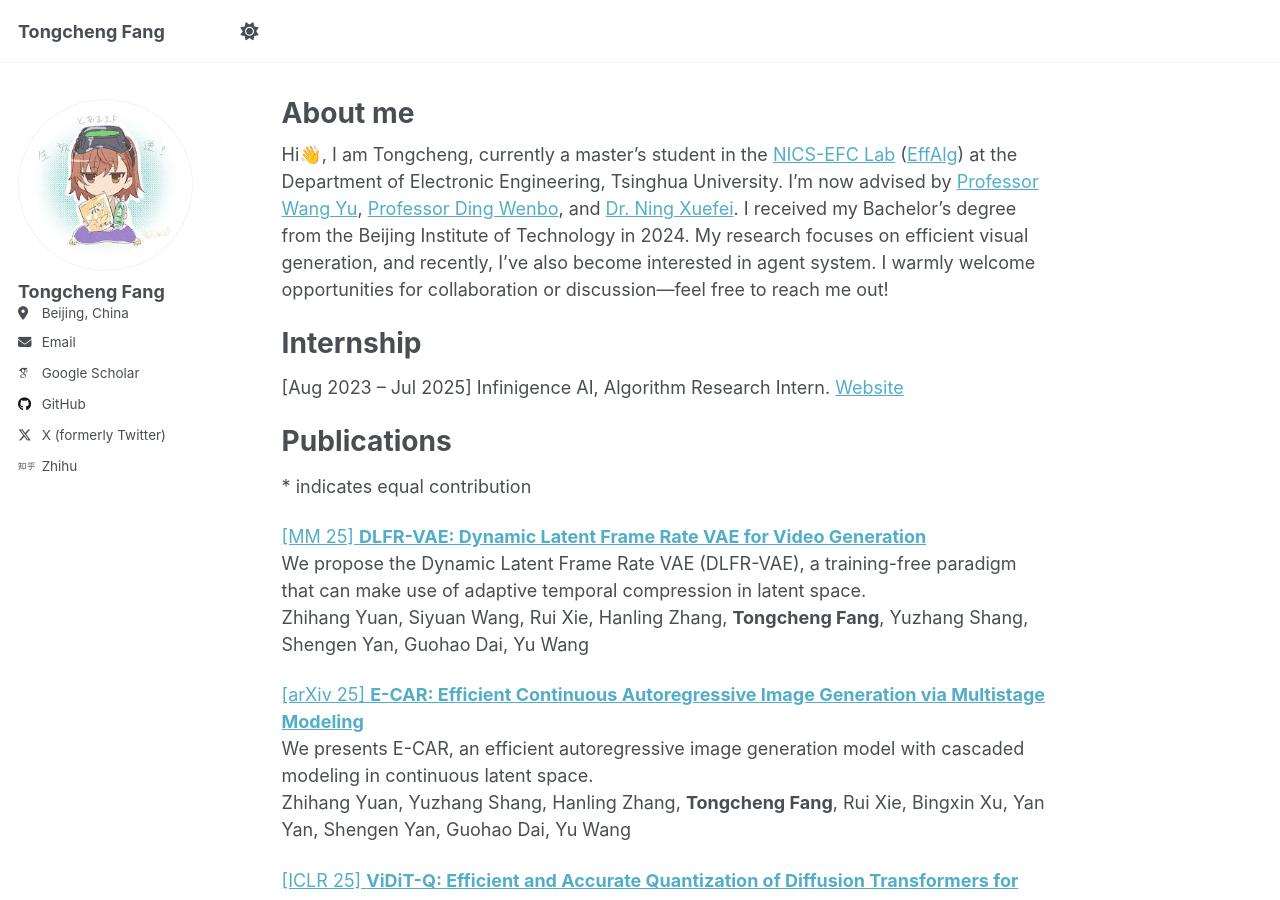
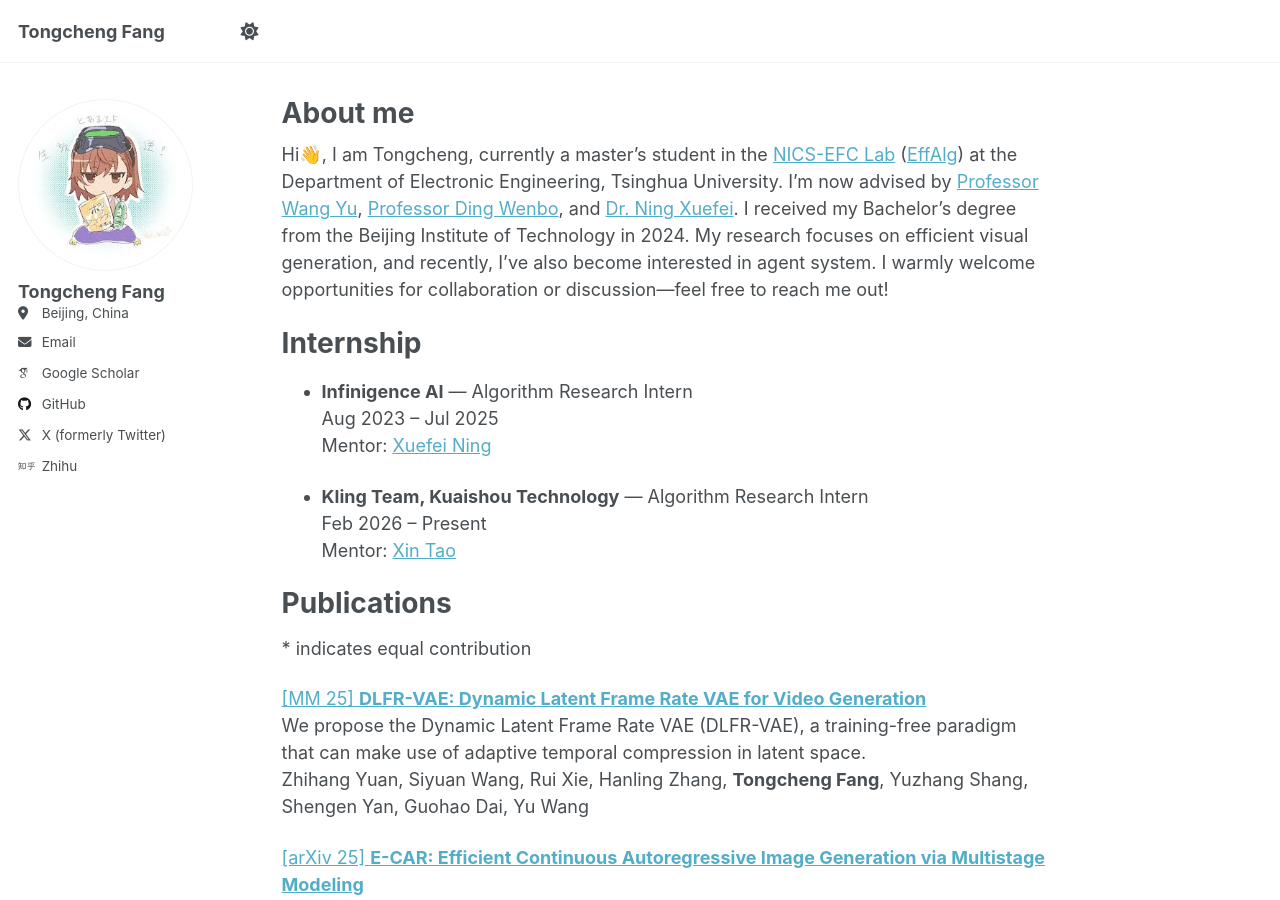
Before and after one commit to stein-666/stein-666.github.io, a Jekyll site: the page built from _pages/about.md, in a window 1280 px wide and 900 px high. Built offline with Jekyll 4.4.1, drawn with Linux system fonts in a browser that asks for light colours; some web fonts are replaced.

Commit message:
Update internship section with new details

```diff
--- a/_pages/about.md
+++ b/_pages/about.md
@@ -12,7 +12,13 @@ Hi👋, I am Tongcheng, currently a master's student in the [NICS-EFC Lab](https
 
 Internship
 ======
-[Aug 2023 – Jul 2025] Infinigence AI, Algorithm Research Intern. [Website](https://cloud.infini-ai.com/platform/ai)
+- **Infinigence AI** — Algorithm Research Intern
+  Aug 2023 – Jul 2025
+  Mentor: [Xuefei Ning](https://nics-effalg.com/ningxuefei/)
+
+- **Kling Team, Kuaishou Technology** — Algorithm Research Intern
+  Feb 2026 – Present
+  Mentor: [Xin Tao](https://www.xtao.website/)
 
 
 Publications
```
